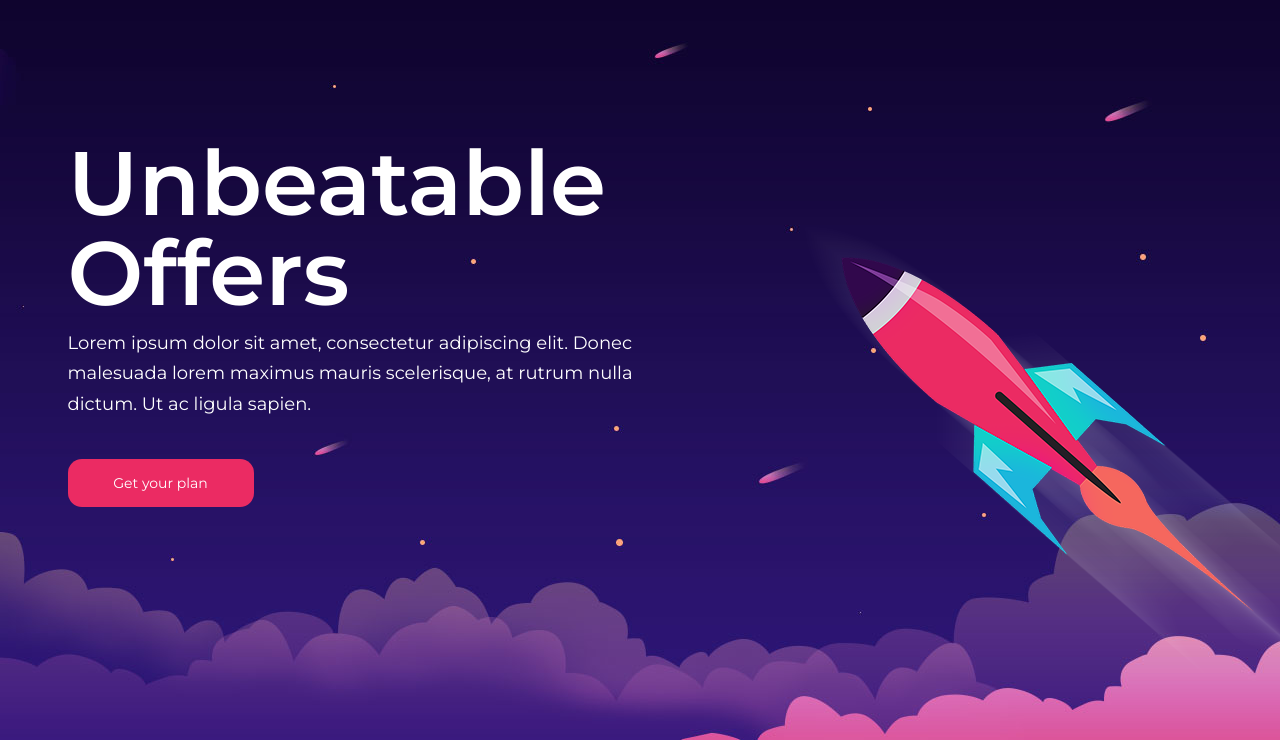
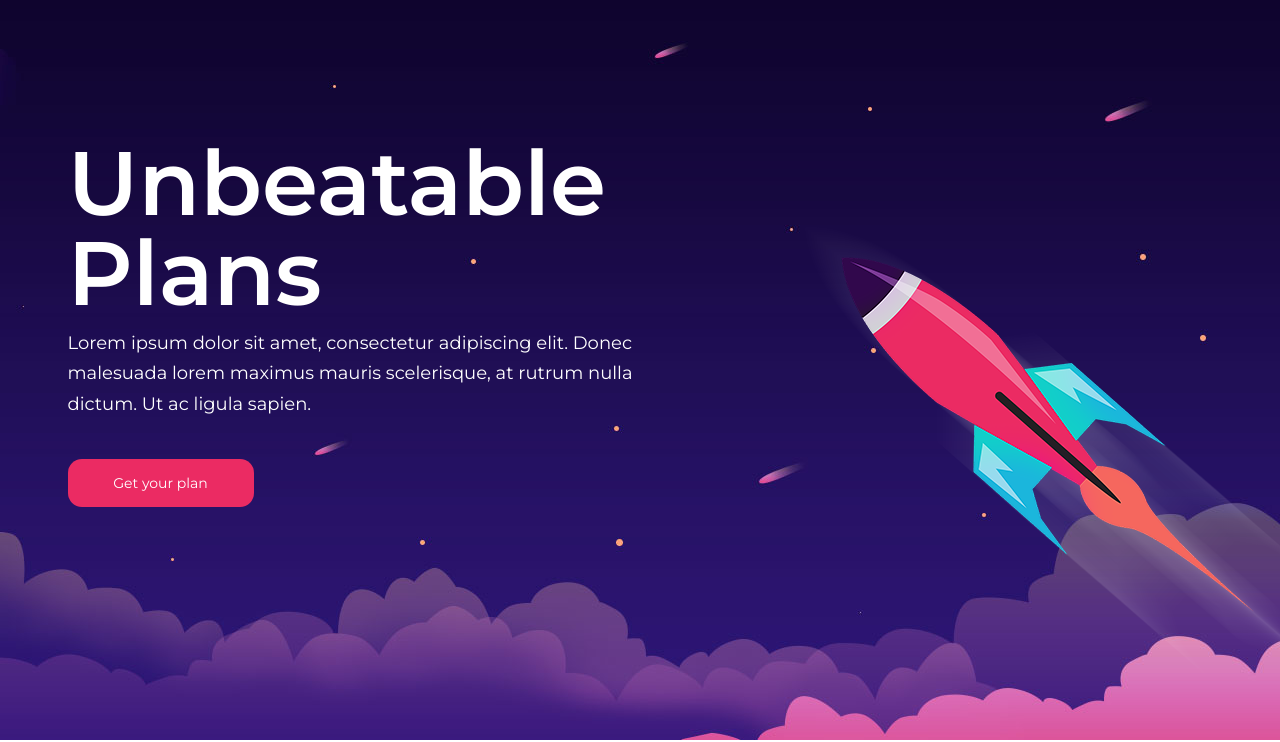
Before and after one commit to artavia17/ultimo_proyecto, a plain HTML site: page index.html in a window 1280 px wide. Shown: the part 95-837 px from the top of the page. Drawn offline with Linux system fonts and the light colour scheme.

Commit message:
Cambios realizados desde git hub

```diff
--- a/index.html
+++ b/index.html
@@ -65,7 +65,7 @@
 			<div class="hero-content text-white">
 				<div class="row">
 					<div class="col-lg-6 pr-0">
-						<h2>Unbeatable Offers</h2>
+						<h2>Unbeatable Plans</h2>
 						<p>Lorem ipsum dolor sit amet, consectetur adipiscing elit. Donec malesuada lorem maximus mauris scelerisque, at rutrum nulla dictum. Ut ac ligula sapien. </p>
 						<a href="#" class="site-btn">Get your plan</a>
 					</div>
```
